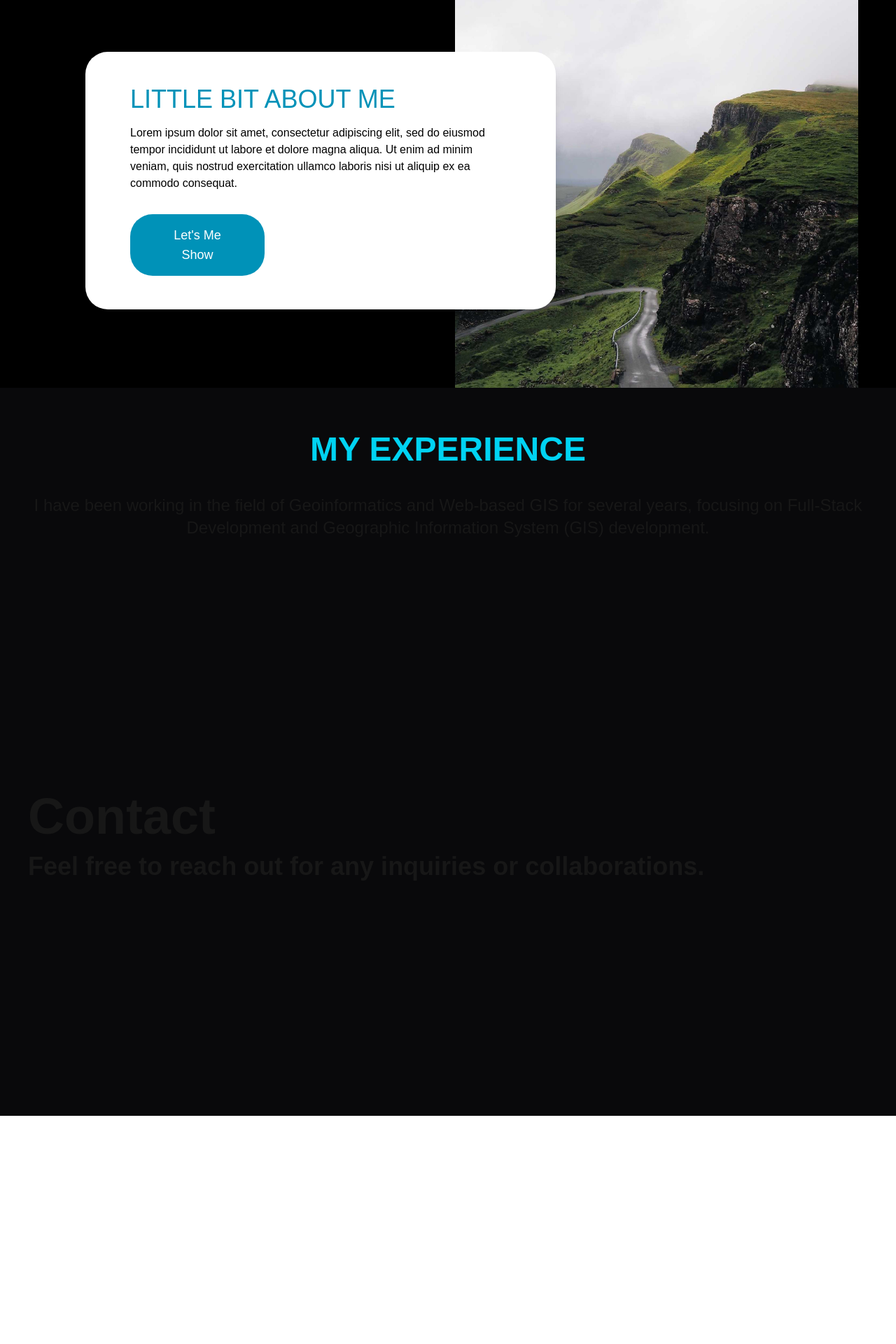
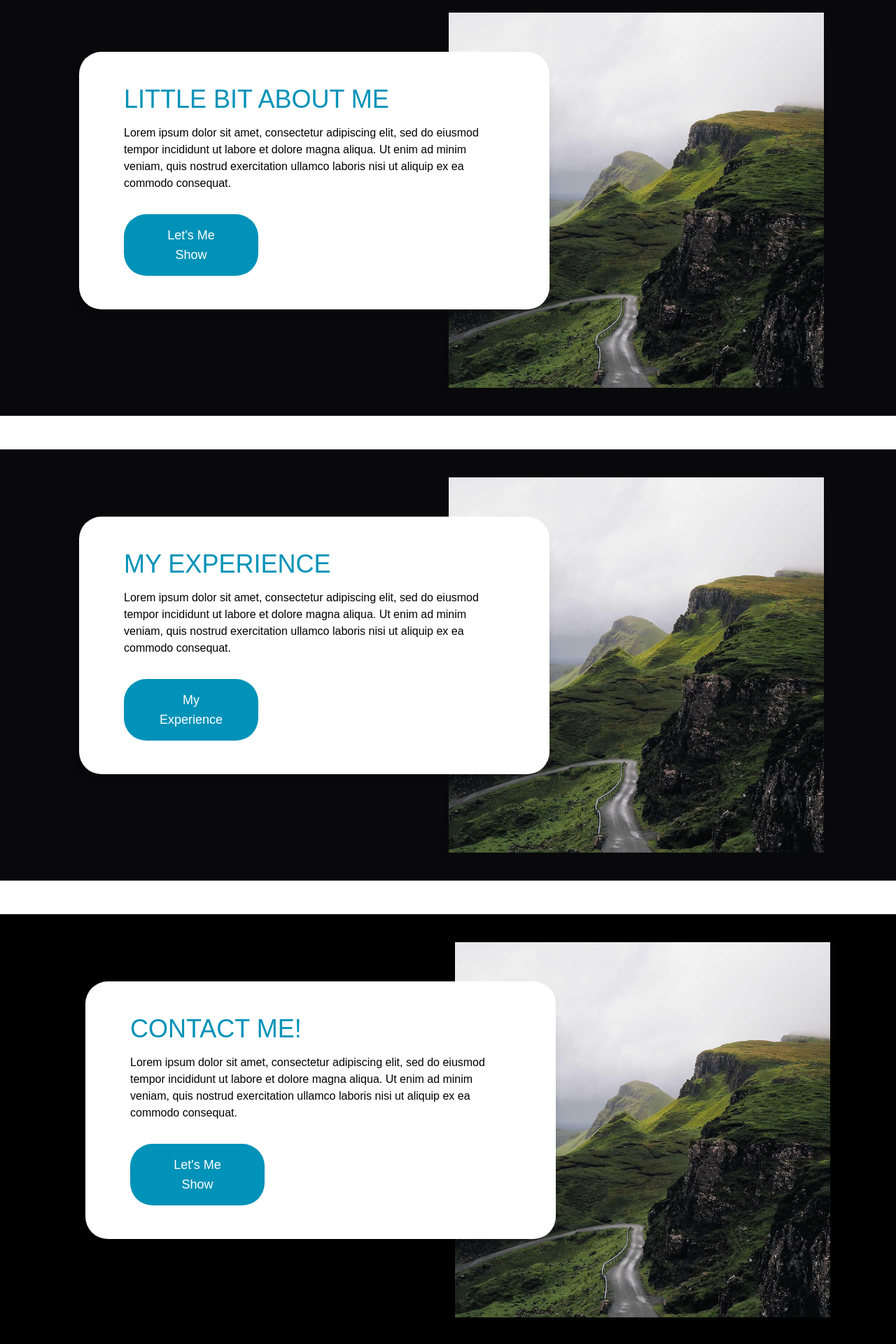
Before and after one commit to restuak/homepage-prsnl-v2, a Next.js app: page / in a window 1280 px wide. Shown: the part 870-2790 px from the top of the page at 70% size. Before the commit the page ends 2464 px from the top, so only its background shows below. Built offline with nearby package versions, Linux system fonts and the light colour scheme; what tailwindcss-animated would draw is missing.

Commit message:
feat: add

```diff
--- a/src/app/about/components/griddistortion.tsx
+++ b/src/app/about/components/griddistortion.tsx
@@ -9,6 +9,7 @@ interface GridDistortionProps {
   relaxation?: number;
   imageSrc: string;
   className?: string;
+  data?: number;
 }
 
 const vertexShader = `
@@ -90,6 +91,7 @@ const GridDistortion: React.FC<GridDistortionProps> = ({
     initialDataRef.current = new Float32Array(data);
 
     const dataTexture = new THREE.DataTexture(
+
       data,
       size,
       size,
@@ -170,7 +172,7 @@ const GridDistortion: React.FC<GridDistortionProps> = ({
       requestAnimationFrame(animate);
       uniforms.time.value += 0.05;
 
-const data = "value" as "type";
+
       const data = dataTexture.image.data;
       for (let i = 0; i < size * size; i++) {
         data[i * 4] *= relaxation;
--- a/src/app/about/page.tsx
+++ b/src/app/about/page.tsx
@@ -4,7 +4,7 @@ import AboutDesc from "./components/aboutdesc";
 import Footer from "@/components/footer";
 export default function AboutView() {
   return (
-    <main className="">
+    <main className="bg-black">
       <div id="home" className="">
         <Navbar />
         <AboutFull />
--- a/src/components/about.tsx
+++ b/src/components/about.tsx
@@ -1,36 +1,34 @@
 import Image from "next/image";
-import AOS from "aos";
-import "aos/dist/aos.css";
 import { motion } from "motion/react";
+import Link from "next/link";
+
 export default function About() {
   return (
-    <div className="bg-black">
-      <div className="relative flex flex-col mt-10 items-center mx-auto lg:flex-row-reverse lg:max-w-5xl lg:mt-12 xl:max-w-6xl">
+    <section className="bg-[#09090b] " id="about">
+      <div className=" p-10 relative flex flex-col items-center mx-auto lg:flex-row-reverse lg:max-w-5xl lg:mt-12 xl:max-w-6xl">
         <motion.div
-        initial={{ x: 200, opacity: 0 }}
-          whileInView={{ x: 10, opacity: 1 }}
+          initial={{ x: 100, opacity: 0 }}
+          whileInView={{ x: 1, opacity: 1 }}
+          transition={{
+            type: "false",
+          }}
+          className="w-full h-64 lg:w-1/2 lg:h-auto"
+        >
+          <Image
+            src="/1.jpg"
+            alt="About Image"
+            width={800}
+            height={600}
+            className="w-full h-full rounded-lg shadow-lg md:rounded-none md:shadow-none lg:rounded-lg lg:shadow-lg xl:rounded-none xl:shadow-none"
+          />
+        </motion.div>
+        <motion.div
+          initial={{ x: -100, opacity: 0 }}
+          whileInView={{ x: 1, opacity: 1 }}
           transition={{
             type: "spring",
           }}
-        className="w-full h-64 lg:w-1/2 lg:h-auto">
-          <Image
-            src="/1.jpg"
-            alt="Winding Mountain Road"
-            width={800}
-            height={600}
-            className="object-cover w-full h-full rounded-lg shadow-lg md:rounded-none md:shadow-none lg:rounded-lg lg:shadow-lg xl:rounded-none xl:shadow-none"
-          />
-        </motion.div>
-        <motion.div
-          initial={{ x: -200, opacity: 0 }}
-          whileInView={{ x: 10, opacity: 1 }}
-          transition={{
-            type: "spring",
-          }}
-          class="max-w-lg rounded-4xl bg-white md:max-w-2xl md:z-10 md:shadow-lg md:absolute md:top-0 md:mt-48 lg:w-3/5 lg:left-0 lg:mt-20 lg:ml-20 xl:mt-24 xl:ml-12"
-          // data-aos="fade-right"
-          // data-aos-offset="300"
-          // data-aos-easing="ease-in-sine"
+          className="max-w-lg rounded-4xl bg-white md:max-w-2xl md:z-10 md:shadow-lg md:absolute md:top-0 md:mt-48 lg:w-3/5 lg:left-0 lg:mt-20 lg:ml-20 xl:mt-24 xl:ml-12"
         >
           <div className="flex flex-col p-12 md:px-16 ">
             <h2 className="text-2xl font-medium uppercase text-cyan-600 lg:text-4xl ">
@@ -44,16 +42,16 @@ export default function About() {
             </p>
 
             <div className="mt-8">
-              <a
-                href="#"
+              <Link
+                href="/about"
                 className="rounded-4xl inline-block w-full text-center text-lg font-medium text-white bg-cyan-600  py-4 px-10 hover:bg-cyan-400 hover:shadow-md md:w-48"
               >
                 Let's Me Show
-              </a>
+              </Link>
             </div>
           </div>
         </motion.div>
       </div>
-    </div>
+    </section>
   );
 }
--- a/src/components/contact.tsx
+++ b/src/components/contact.tsx
@@ -1,16 +1,56 @@
-export default function Contact () {
-    return (
-      <section className="bg-[#09090b]">
-        <div className="h-screen flex flex-col justify-center max-w-screen-xl px-6 md:px-10 mx-auto">
-          <div className="font-bold">
-            <h1 className="text-4xl sm:text-6xl md:text-6xl lg:text-7xl xl:text-7xl">
-              Contact
-            </h1>
-            <p className="mt-4 text-lg sm:text-xl md:text-2xl lg:text-3xl xl:text-4xl">
-              Feel free to reach out for any inquiries or collaborations.
+import Image from "next/image";
+import { motion } from "motion/react";
+import Link from "next/link";
+export default function Contact() {
+  return (
+    <div className="bg-black" id="contact">
+      <div className="p-10 relative flex flex-col items-center mx-auto lg:flex-row-reverse lg:max-w-5xl lg:mt-12 xl:max-w-6xl">
+        <motion.div
+          initial={{ x: 200, opacity: 0 }}
+          whileInView={{ x: 10, opacity: 1 }}
+          transition={{
+            type: "spring",
+          }}
+          className="w-full h-64 lg:w-1/2 lg:h-auto"
+        >
+          <Image
+            src="/1.jpg"
+            alt="About Image"
+            width={800}
+            height={600}
+            className="object-cover w-full h-full rounded-lg shadow-lg md:rounded-none md:shadow-none lg:rounded-lg lg:shadow-lg xl:rounded-none xl:shadow-none"
+          />
+        </motion.div>
+        <motion.div
+          initial={{ x: -200, opacity: 0 }}
+          whileInView={{ x: 10, opacity: 1 }}
+          transition={{
+            type: "spring",
+          }}
+          className="max-w-lg rounded-4xl bg-white md:max-w-2xl md:z-10 md:shadow-lg md:absolute md:top-0 md:mt-48 lg:w-3/5 lg:left-0 lg:mt-20 lg:ml-20 xl:mt-24 xl:ml-12"
+        >
+          <div className="flex flex-col p-12 md:px-16 ">
+            <h2 className="text-2xl font-medium uppercase text-cyan-600 lg:text-4xl ">
+              CONTACT ME!
+            </h2>
+            <p className="mt-4 text-black">
+              Lorem ipsum dolor sit amet, consectetur adipiscing elit, sed do
+              eiusmod tempor incididunt ut labore et dolore magna aliqua. Ut
+              enim ad minim veniam, quis nostrud exercitation ullamco laboris
+              nisi ut aliquip ex ea commodo consequat.
             </p>
+
+            <div className="mt-8">
+              <Link
+                href={"#contact"}
+                className="rounded-4xl inline-block w-full text-center text-lg font-medium text-white bg-cyan-600  py-4 px-10 hover:bg-cyan-400 hover:shadow-md md:w-48"
+              >
+                Let's Me Show
+              </Link>
+            </div>
           </div>
-        </div>
-      </section>
-    );
+        </motion.div>
+      </div>
+    </div>
+  );
 }
--- a/src/components/experience.tsx
+++ b/src/components/experience.tsx
@@ -4,125 +4,164 @@ import {
 } from "react-vertical-timeline-component";
 import "react-vertical-timeline-component/style.min.css";
 import { BsPersonWorkspace } from "react-icons/bs";
+import { motion } from "motion/react";
+import Image from "next/image";
+import  Link from "next/link";
 
 export default function Experience() {
   return (
-    <section className="bg-[#09090b]">
-      <div className="h-100% max-w-screen-xl pt-6 mx-auto">
-        <div className="flex flex-col items-center ">
-          <p className="p-10 animate-fade-down font-bold text-2xl sm:text-4xl md:text-4xl lg:text-5xl xl:text-5xl text-cyan-400">
-            MY EXPERIENCE
-          </p>
-          <p className="m-6 mt-0 text-sm sm:text-xl md:text-xl lg:text-2xl xl:text-2xl justify-center content-center text-center">
-            I have been working in the field of Geoinformatics and Web-based GIS
-            for several years, focusing on Full-Stack Development and Geographic
-            Information System (GIS) development.
-          </p>
+    <main className="bg-[#09090b]">
+    <div className="" id="experience">
+      <div className=" p-10 relative flex flex-col = items-center mx-auto lg:flex-row-reverse lg:max-w-5xl lg:mt-12 xl:max-w-6xl">
+        <motion.div
+          initial={{ x: 100, opacity: 0 }}
+          whileInView={{ x: 1, opacity: 1 }}
+          transition={{
+            type: "spring",
+          }}
+          className="w-full h-64 lg:w-1/2 lg:h-auto"
+        >
+          <Image
+            src="/1.jpg"
+            alt="About Image"
+            width={800}
+            height={600}
+            className="object-cover w-full h-full rounded-lg shadow-lg md:rounded-none md:shadow-none lg:rounded-lg lg:shadow-lg xl:rounded-none xl:shadow-none"
+          />
+        </motion.div>
+        <motion.div
+          initial={{ x: -100, opacity: 0 }}
+          whileInView={{ x: 1, opacity: 1 }}
+          transition={{
+            type: "spring",
+          }}
+          className="max-w-lg rounded-4xl bg-white md:max-w-2xl md:z-10 md:shadow-lg md:absolute md:top-0 md:mt-48 lg:w-3/5 lg:left-0 lg:mt-20 lg:ml-20 xl:mt-24 xl:ml-12"
+        >
+          <div className="flex flex-col p-12 md:px-16 ">
+            <h2 className="text-2xl font-medium uppercase text-cyan-600 lg:text-4xl ">
+              MY EXPERIENCE
+            </h2>
+            <p className="mt-4 text-black">
+              Lorem ipsum dolor sit amet, consectetur adipiscing elit, sed do
+              eiusmod tempor incididunt ut labore et dolore magna aliqua. Ut
+              enim ad minim veniam, quis nostrud exercitation ullamco laboris
+              nisi ut aliquip ex ea commodo consequat.
+            </p>
 
-          {/* <VerticalTimeline>
-            <VerticalTimelineElement
-              className="vertical-timeline-element--work"
-              contentStyle={{
-                background: "oklch(60.9% 0.126 221.723)",
-                color: "#fff",
-              }}
-              contentArrowStyle={{
-                borderRight: "7px solid  rgb(33, 150, 243)",
-              }}
-              date="2011 - present"
-              iconStyle={{
-                background: "oklch(60.9% 0.126 221.723)",
-                color: "#fff",
-              }}
-              icon={<BsPersonWorkspace />}
-            >
-              <h3 className="vertical-timeline-element-title">
-                Creative Director
-              </h3>
-              <h4 className="vertical-timeline-element-subtitle">Miami, FL</h4>
-              <p>
-                Creative Direction, User Experience, Visual Design, Project
-                Management, Team Leading
-              </p>
-            </VerticalTimelineElement>
-            <VerticalTimelineElement
-              className="vertical-timeline-element--work"
-              contentStyle={{
-                background: "oklch(60.9% 0.126 221.723)",
-                color: "#fff",
-              }}
-              contentArrowStyle={{
-                borderRight: "7px solid  rgb(33, 150, 243)",
-              }}
-              date="2011 - present"
-              iconStyle={{
-                background: "oklch(60.9% 0.126 221.723)",
-                color: "#fff",
-              }}
-              icon={<BsPersonWorkspace />}
-            >
-              <h3 className="vertical-timeline-element-title">
-                Creative Director
-              </h3>
-              <h4 className="vertical-timeline-element-subtitle">Miami, FL</h4>
-              <p>
-                Creative Direction, User Experience, Visual Design, Project
-                Management, Team Leading
-              </p>
-            </VerticalTimelineElement>
-            <VerticalTimelineElement
-              className="vertical-timeline-element--work"
-              contentStyle={{
-                background: "oklch(60.9% 0.126 221.723)",
-                color: "#fff",
-              }}
-              contentArrowStyle={{
-                borderRight: "7px solid  rgb(33, 150, 243)",
-              }}
-              date="2011 - present"
-              iconStyle={{
-                background: "oklch(60.9% 0.126 221.723)",
-                color: "#fff",
-              }}
-              icon={<BsPersonWorkspace />}
-            >
-              <h3 className="vertical-timeline-element-title">
-                Creative Director
-              </h3>
-              <h4 className="vertical-timeline-element-subtitle">Miami, FL</h4>
-              <p>
-                Creative Direction, User Experience, Visual Design, Project
-                Management, Team Leading
-              </p>
-            </VerticalTimelineElement>
-            <VerticalTimelineElement
-              className="vertical-timeline-element--work"
-              contentStyle={{
-                background: "oklch(60.9% 0.126 221.723)",
-                color: "#fff",
-              }}
-              contentArrowStyle={{
-                borderRight: "7px solid  rgb(33, 150, 243)",
-              }}
-              date="2011 - present"
-              iconStyle={{
-                background: "oklch(60.9% 0.126 221.723)",
-                color: "#fff",
-              }}
-              icon={<BsPersonWorkspace />}
-            >
-              <h3 className="vertical-timeline-element-title">
-                Creative Director
-              </h3>
-              <h4 className="vertical-timeline-element-subtitle">Miami, FL</h4>
-              <p>
-                Creative Direction, User Experience, Visual Design, Project
-                Management, Team Leading
-              </p>
-            </VerticalTimelineElement>
-          </VerticalTimeline> */}
-        </div>
+            <div className="mt-8">
+              <Link
+                href="/experience"
+                className="rounded-4xl inline-block w-full text-center text-lg font-medium text-white bg-cyan-600  py-4 px-10 hover:bg-cyan-400 hover:shadow-md md:w-48"
+              >
+                My Experience
+              </Link>
+            </div>
+          </div>
+        </motion.div>
       </div>
-    </section>
+    </div>
+    </main>
+    // <VerticalTimeline>
+    //   <VerticalTimelineElement
+    //     className="vertical-timeline-element--work"
+    //     contentStyle={{
+    //       background: "oklch(60.9% 0.126 221.723)",
+    //       color: "#fff",
+    //     }}
+    //     contentArrowStyle={{
+    //       borderRight: "7px solid  rgb(33, 150, 243)",
+    //     }}
+    //     date="2011 - present"
+    //     iconStyle={{
+    //       background: "oklch(60.9% 0.126 221.723)",
+    //       color: "#fff",
+    //     }}
+    //     icon={<BsPersonWorkspace />}
+    //   >
+    //     <h3 className="vertical-timeline-element-title">
+    //       Creative Director
+    //     </h3>
+    //     <h4 className="vertical-timeline-element-subtitle">Miami, FL</h4>
+    //     <p>
+    //       Creative Direction, User Experience, Visual Design, Project
+    //       Management, Team Leading
+    //     </p>
+    //   </VerticalTimelineElement>
+    //   <VerticalTimelineElement
+    //     className="vertical-timeline-element--work"
+    //     contentStyle={{
+    //       background: "oklch(60.9% 0.126 221.723)",
+    //       color: "#fff",
+    //     }}
+    //     contentArrowStyle={{
+    //       borderRight: "7px solid  rgb(33, 150, 243)",
+    //     }}
+    //     date="2011 - present"
+    //     iconStyle={{
+    //       background: "oklch(60.9% 0.126 221.723)",
+    //       color: "#fff",
+    //     }}
+    //     icon={<BsPersonWorkspace />}
+    //   >
+    //     <h3 className="vertical-timeline-element-title">
+    //       Creative Director
+    //     </h3>
+    //     <h4 className="vertical-timeline-element-subtitle">Miami, FL</h4>
+    //     <p>
+    //       Creative Direction, User Experience, Visual Design, Project
+    //       Management, Team Leading
+    //     </p>
+    //   </VerticalTimelineElement>
+    //   <VerticalTimelineElement
+    //     className="vertical-timeline-element--work"
+    //     contentStyle={{
+    //       background: "oklch(60.9% 0.126 221.723)",
+    //       color: "#fff",
+    //     }}
+    //     contentArrowStyle={{
+    //       borderRight: "7px solid  rgb(33, 150, 243)",
+    //     }}
+    //     date="2011 - present"
+    //     iconStyle={{
+    //       background: "oklch(60.9% 0.126 221.723)",
+    //       color: "#fff",
+    //     }}
+    //     icon={<BsPersonWorkspace />}
+    //   >
+    //     <h3 className="vertical-timeline-element-title">
+    //       Creative Director
+    //     </h3>
+    //     <h4 className="vertical-timeline-element-subtitle">Miami, FL</h4>
+    //     <p>
+    //       Creative Direction, User Experience, Visual Design, Project
+    //       Management, Team Leading
+    //     </p>
+    //   </VerticalTimelineElement>
+    //   <VerticalTimelineElement
+    //     className="vertical-timeline-element--work"
+    //     contentStyle={{
+    //       background: "oklch(60.9% 0.126 221.723)",
+    //       color: "#fff",
+    //     }}
+    //     contentArrowStyle={{
+    //       borderRight: "7px solid  rgb(33, 150, 243)",
+    //     }}
+    //     date="2011 - present"
+    //     iconStyle={{
+    //       background: "oklch(60.9% 0.126 221.723)",
+    //       color: "#fff",
+    //     }}
+    //     icon={<BsPersonWorkspace />}
+    //   >
+    //     <h3 className="vertical-timeline-element-title">
+    //       Creative Director
+    //     </h3>
+    //     <h4 className="vertical-timeline-element-subtitle">Miami, FL</h4>
+    //     <p>
+    //       Creative Direction, User Experience, Visual Design, Project
+    //       Management, Team Leading
+    //     </p>
+    //   </VerticalTimelineElement>
+    // </VerticalTimeline>
   );
 }
--- a/src/components/navbar.tsx
+++ b/src/components/navbar.tsx
@@ -30,7 +30,7 @@ export default function Navbar() {
           <Link href="/experience">EXPERIENCE</Link>
         </span>
         <span className="text-cyan-600 hover:text-cyan-200 transition-all duration-200 ease-in-out cursor-pointer">
-          <Link href="#contact">CONTACT</Link>
+          <Link href={"#contact"}>CONTACT</Link>
         </span>
       </div>
 
--- a/src/components/welcome.tsx
+++ b/src/components/welcome.tsx
@@ -4,7 +4,7 @@ import React from "react";
 export default function Welcome() {
   return (
     <>
-      <div className="h-screen flex flex-col justify-center max-w-screen-xl px-6 md:px-10 mx-auto">
+      <div className=" h-screen flex flex-col justify-center px-6 md:px-10 mx-auto">
         <div>
           <div className="font-bold ">
             <h1>
--- a/src/view/home/index.tsx
+++ b/src/view/home/index.tsx
@@ -4,11 +4,11 @@ import Navbar from "@/components/navbar";
 import About from "@/components/about";
 import Experience from "@/components/experience";
 import Contact from "@/components/contact";
-import Footer from "@/components/footer";
+
 
 export default function HomeView() {
   return (
-    <main className="bg-[url(/bg.svg)] bg-cover bg-no-repeat bg-center h-screen bg-[#09090b]">
+    <main className="bg-[url(/bg.svg)] bg-cover bg-no-repeat bg-center h-screen w-screen bg-[#09090b]">
       <div id="home" className="">
         <Navbar />
 
@@ -19,7 +19,6 @@ export default function HomeView() {
         <Experience />
 
         <Contact />
-
       </div>
     </main>
   );
```
Also changed, not shown: public/bg2.png (added), public/bg2.svg.
